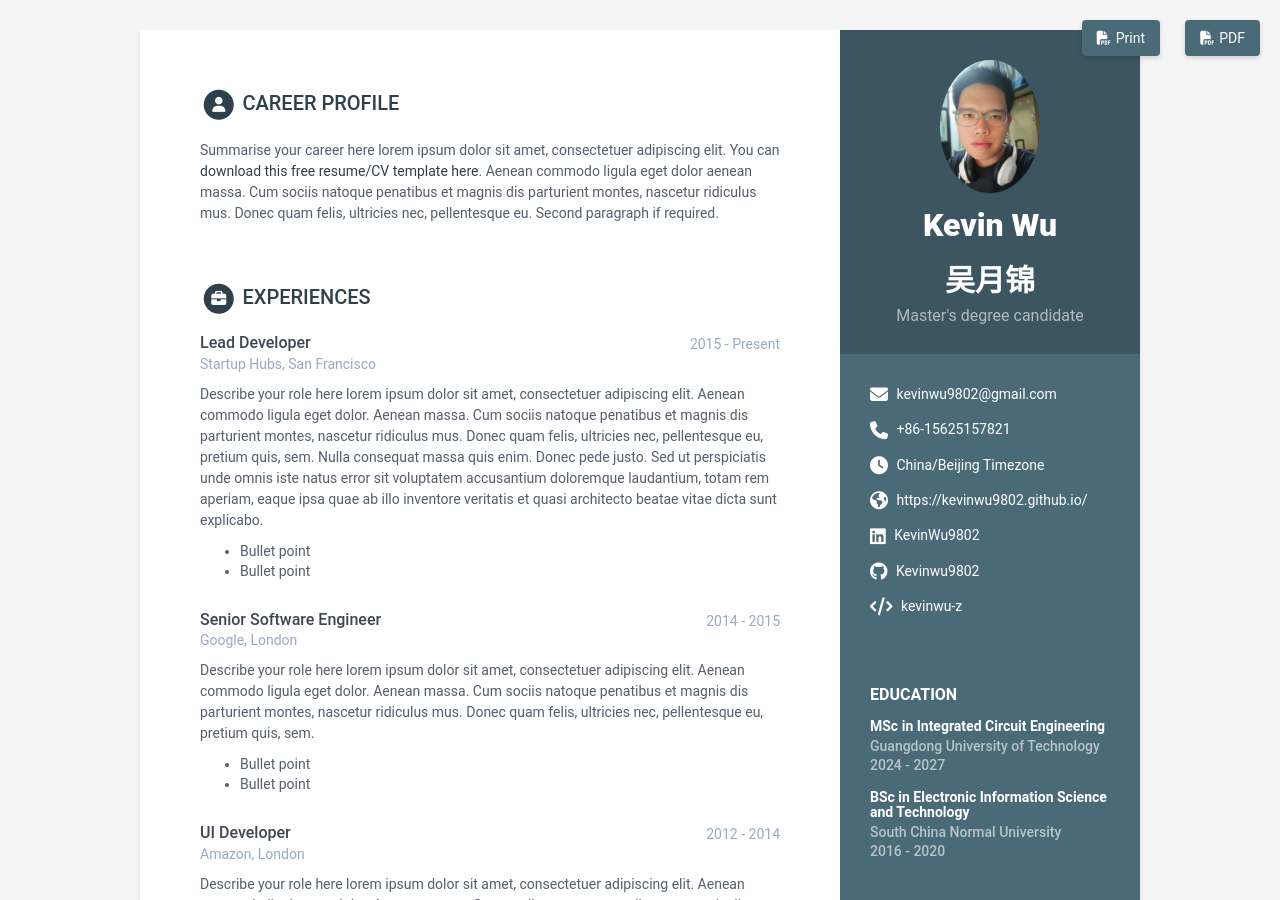
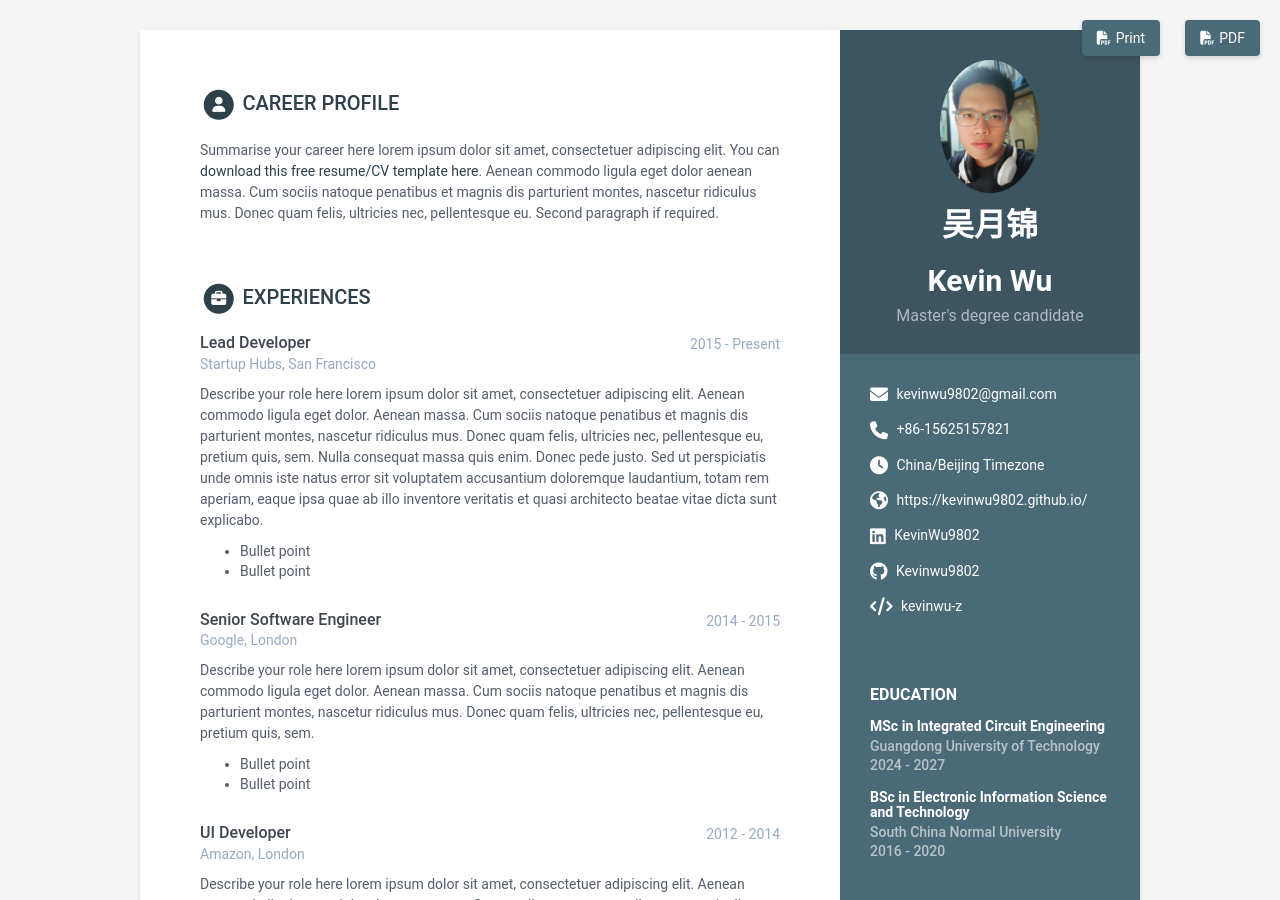
Before and after one commit to Kevinwu9802/Kevinwu9802.github.io, a Jekyll site: the page built from index.html, in a window 1280 px wide and 900 px high. Built offline with Jekyll 4.4.1, drawn with Linux system fonts in a browser that asks for light colours.

```diff
--- a/_data/data.yml
+++ b/_data/data.yml
@@ -8,8 +8,8 @@ sidebar:
   education: True # set to False if you want education in main section instead of in sidebar
 
   # Profile information
-  name: Kevin Wu
-  subname: 吴月锦
+  name: 吴月锦
+  subname: Kevin Wu
   tagline: Master's degree candidate
   avatar: my_image.png #place a 100x100 picture inside /assets/images/ folder and provide the name of the file below
 
```
